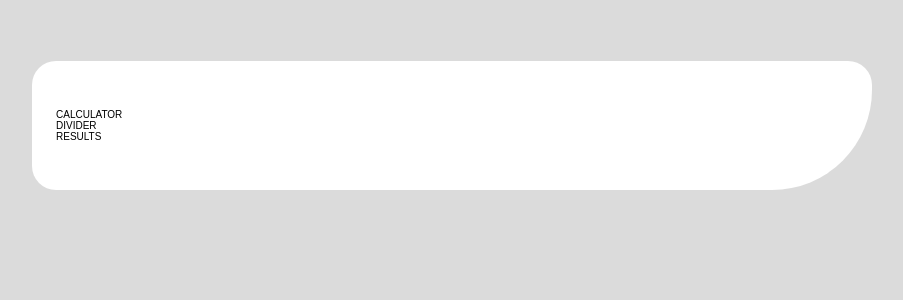
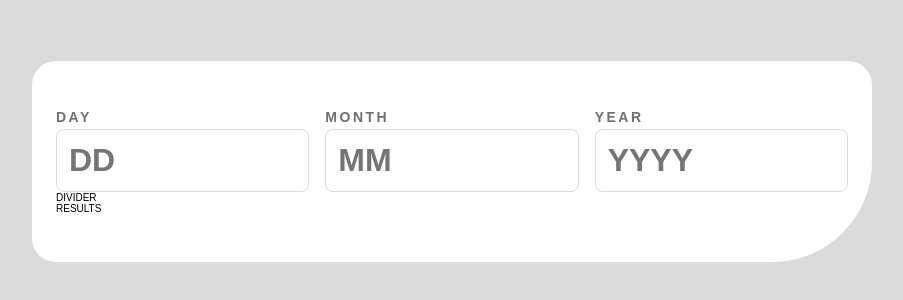
Before and after one commit to delroscol98/age-calculator, a React (Create React App) app: page / in a window 1280 px wide. Shown: the part 110-410 px from the top of the page, without its empty margins (188-1091 px from the left). Built offline with nearby package versions, Linux system fonts and the light colour scheme.

Commit message:
Form.js and Form.css modified

```diff
--- a/src/App.css
+++ b/src/App.css
@@ -17,9 +17,26 @@
 }
 .font-bold {
   font-weight: 700;
+  letter-spacing: calc(25 / 100 * 1rem);
 }
 .font-very-bold {
   font-weight: 800;
+}
+
+.ff-body {
+  font-size: 1.4rem;
+}
+
+.heading-sm {
+  font-size: clamp(1.2rem, 3.2vw, 1.4rem);
+}
+
+.heading-md {
+  font-size: clamp(1.6rem, 5.333vw, 3.2rem);
+}
+
+.heading-lg {
+  font-size: clamp(5.6rem, 14.933vw, 10.4rem);
 }
 
 /* BASE */
--- a/src/App.js
+++ b/src/App.js
@@ -1,9 +1,12 @@
 import "./App.css";
+import Form from "./form/Form";
 
 function App() {
   return (
     <div className="app">
-      <div className="calculator">CALCULATOR</div>
+      <div className="calculator">
+        <Form />
+      </div>
       <div className="divider">DIVIDER</div>
       <div className="results">RESULTS</div>
     </div>
--- /dev/null
+++ b/src/form/Form.css
@@ -0,0 +1,23 @@
+.form {
+  width: 100%;
+  display: flex;
+  gap: 1.6rem;
+}
+
+.form__box {
+  display: flex;
+  flex-direction: column;
+  gap: 0.4rem;
+}
+
+.form__label {
+  color: var(--smokey-grey);
+}
+
+.form__input {
+  width: 100%;
+  padding: 1.2rem;
+  border: 1px solid var(--light-grey);
+  border-radius: 0.8rem;
+  font-weight: 700;
+}
--- /dev/null
+++ b/src/form/Form.js
@@ -0,0 +1,43 @@
+import "./Form.css";
+
+const Form = () => {
+  return (
+    <form className="form">
+      <div className="form__box">
+        <label className="form__label font-bold heading-sm" htmlFor="day">
+          DAY
+        </label>
+        <input
+          className="form__input heading-md"
+          type="number"
+          id="day"
+          placeholder="DD"
+        />
+      </div>
+      <div className="form__box">
+        <label className="form__label font-bold heading-sm" htmlFor="month">
+          MONTH
+        </label>
+        <input
+          className="form__input heading-md"
+          type="number"
+          id="month"
+          placeholder="MM"
+        />
+      </div>
+      <div className="form__box">
+        <label className="form__label font-bold heading-sm" htmlFor="year">
+          YEAR
+        </label>
+        <input
+          className="form__input heading-md"
+          type="number"
+          id="year"
+          placeholder="YYYY"
+        />
+      </div>
+    </form>
+  );
+};
+
+export default Form;
```
